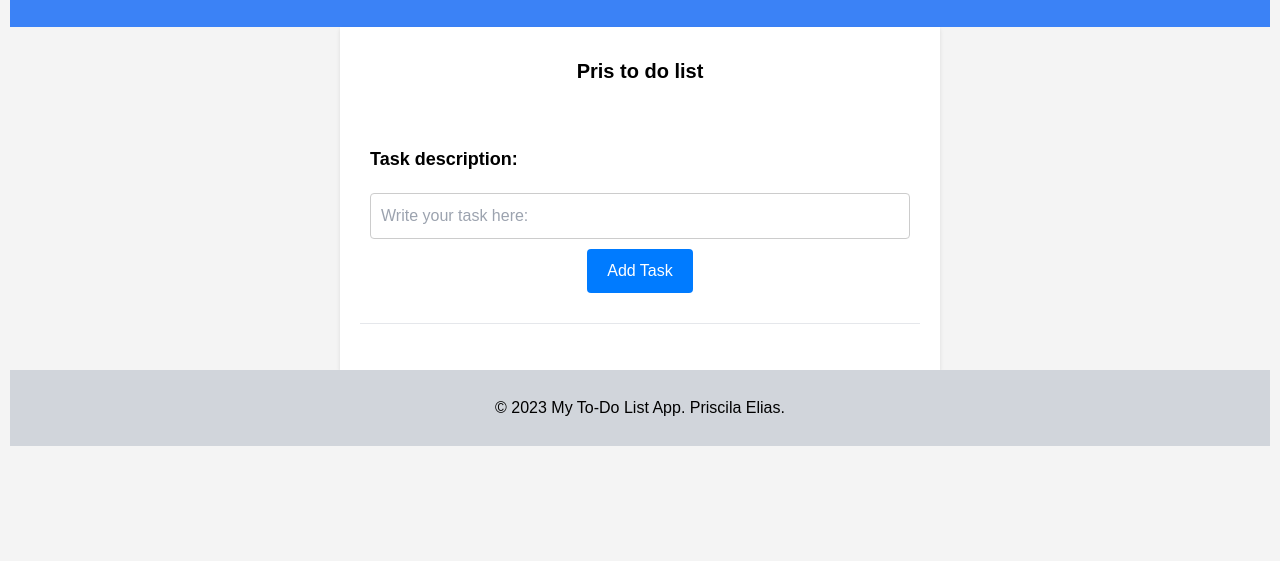
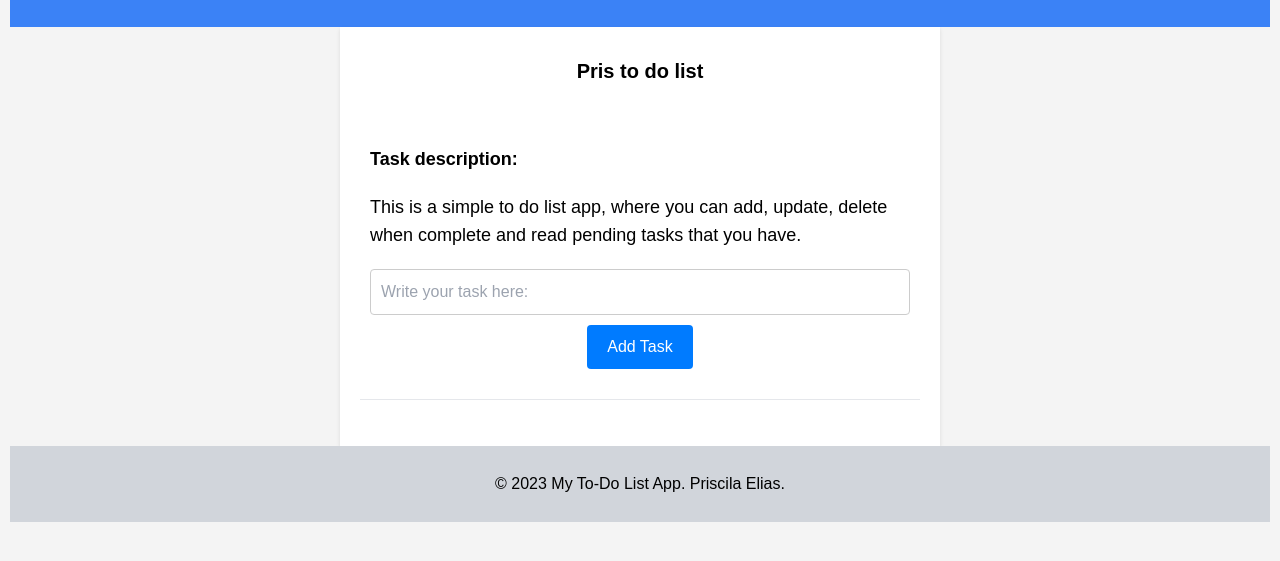
Before and after one commit to priscilaek/to-do-list-crud, a plain HTML site: page index.html in a window 1280 px wide. Shown: the part 87-648 px from the top of the page. Drawn offline with nearby package versions, Linux system fonts and the light colour scheme.

Commit message:
Se agrega descripcion

```diff
--- a/index.html
+++ b/index.html
@@ -17,6 +17,7 @@
   <section class = "home" >
     <h2 class="text-xl font-semibold mb-4">Pris to do list</h2><br>
     <h3 class="text-lg font-semibold">Task description:</h3>
+    <p class="text-lg">This is a simple to do list app, where you can add, update, delete when complete and read pending tasks that you have.</p>
     <form id="note-form">
       <input
         id="note-input"
```
